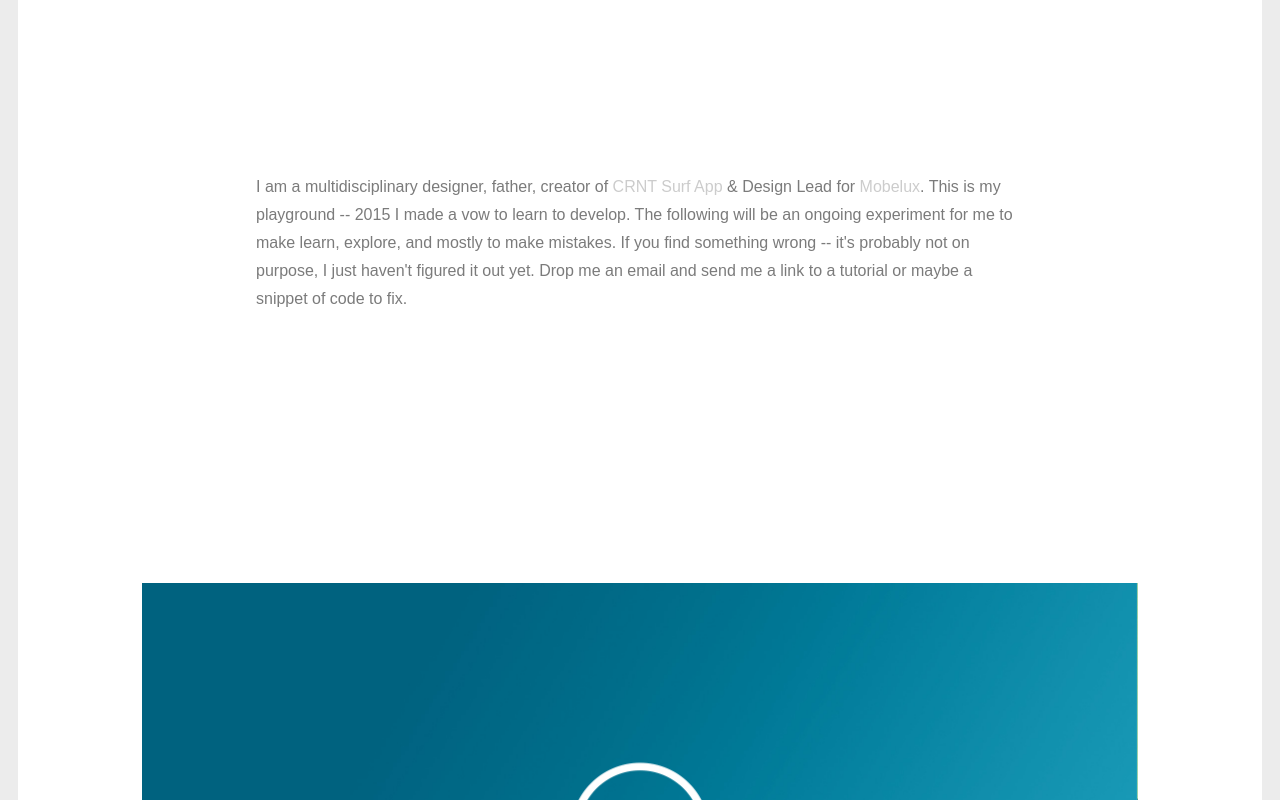
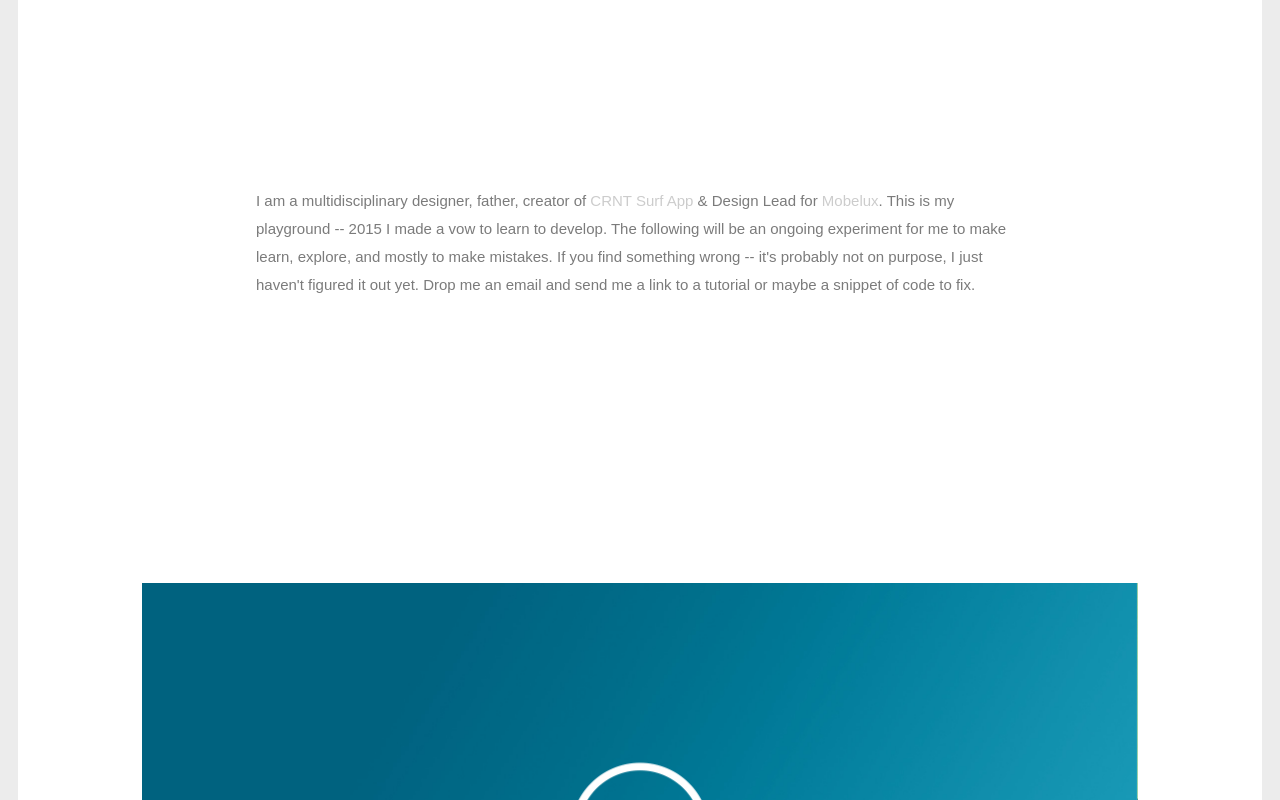
Before and after one commit to raleighfelton/raleighfelton.github.io, a plain HTML site: page index.html in a window 1280 px wide. Shown: the part 691-1491 px from the top of the page. Drawn offline with nearby package versions, Linux system fonts and the light colour scheme; a web font is replaced by a local one.

Commit message:
New Font

```diff
--- a/css/styles.css
+++ b/css/styles.css
@@ -49,7 +49,7 @@
 .main-nav ul li a{
   text-decoration: none;
   color: #ccc;
-  padding: 0px 10px;
+  padding: 10px 10px;
   font-size: 12px;
   text-transform: uppercase;
   letter-spacing: .09em;
@@ -97,7 +97,7 @@
     top: 50%;
     transform: translateX(-50%) translateY(-50%);
     width: 60vw;
-    font-size: 16px;
+    font-size: 15px;
     line-height: 28px;
     color: #7B7B7B;
   }
--- a/css/typography.css
+++ b/css/typography.css
@@ -20,16 +20,10 @@ h3{
 }
 
 p {
-  font-family: "europa",sans-serif;
-}
-
-.main-nav a {
   font-family: 'PT Mono',sans-serif;
 }
 
-.yo a {
- font-family: "europa",sans-serif;
-}
+
 
 a:hover {
     background-color: yellow;
```
